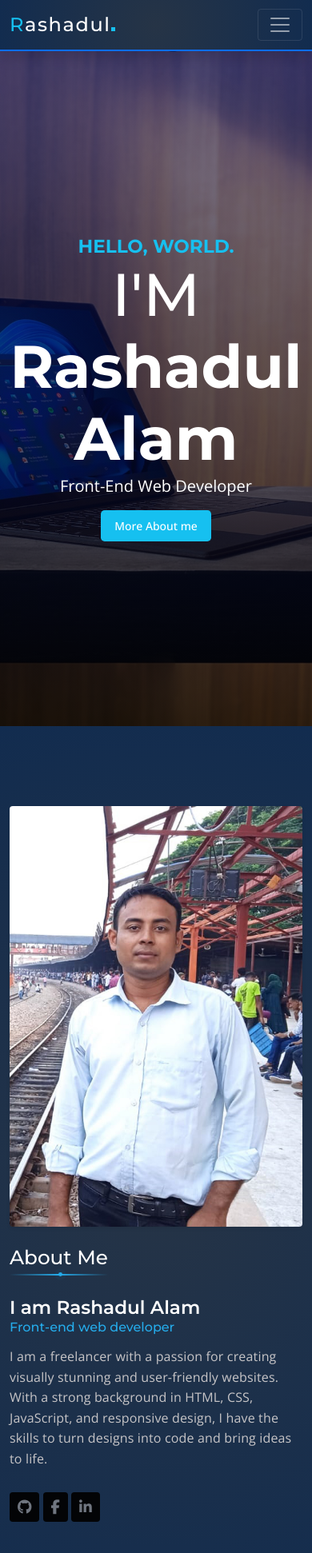
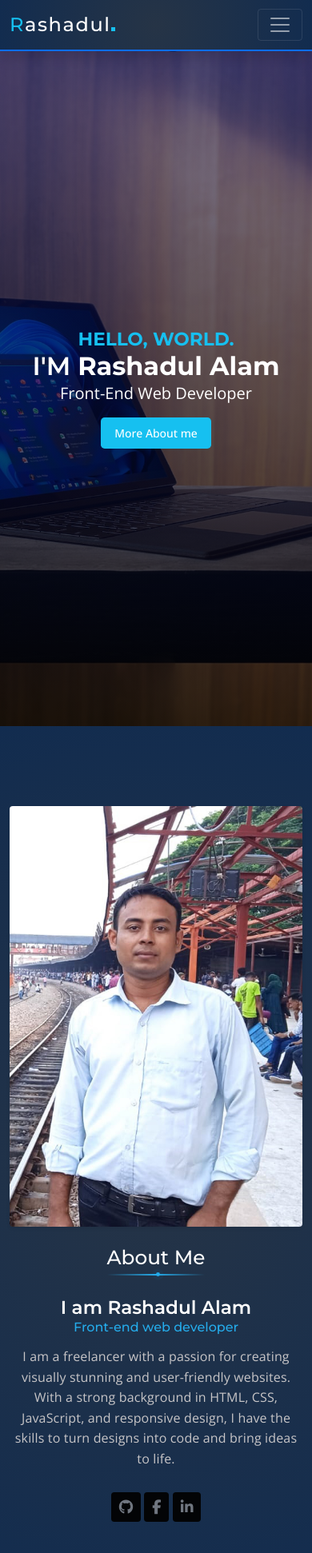
Before and after one commit to rashadulalam/rashadul, a plain HTML site: page index.html in a window 390 px wide. Shown: the top 1942 px of the page at 80% size. Drawn offline with nearby package versions, Linux system fonts and the light colour scheme.

Commit message:
responsite css

```diff
--- a/css/rashadul.css
+++ b/css/rashadul.css
@@ -193,7 +193,7 @@ margin-bottom: 35px;
     background: rgb(38,52,70);
     background: radial-gradient(circle, rgba(38,52,70,1) 0%, rgba(18,44,79,1) 100%);
 }
-.about_text {}
+
 .about_text .about_deails h3 {
     color: #fff;
     font-weight: 600;
@@ -210,10 +210,7 @@ margin-bottom: 35px;
     line-height: 1.6;
 }
 
-.social-profiles {
 
-
-}
 
 .social-profiles a {
     background-color: #030406;
@@ -499,3 +496,24 @@ background: radial-gradient(circle, rgba(38,52,70,1) 0%, rgba(18,44,79,1) 100%);
 .footer-area {
     background-color: #030406
 }
+
+
+@media (max-width: 991px) {
+    .hero-text h1 {
+        font-size: 32px;
+        font-weight: 600;
+    }
+    .page-title {
+        text-align: center;
+    }
+    .about_text {
+        text-align: center;
+    }
+    .social-profiles {
+        text-align: center;
+
+    }
+    .work-content, .work-content.right {
+        text-align: center;
+    }
+}
--- a/index.html
+++ b/index.html
@@ -77,7 +77,7 @@
               </div>
             </div>
 
-            <div class="col-lg-4 mb-4 mb-lg-0">
+            <div class="col-lg-4">
               <div class="about_text">
                 <div class="page-title">
                   <h2>About Me</h2>
@@ -88,7 +88,7 @@
                   <p>I am a freelancer with a passion for creating visually stunning and user-friendly websites. With a strong background in HTML, CSS, JavaScript, and responsive design, I have the skills to turn designs into code and bring ideas to life.</p>
                 </div>
               </div>
-              <div class="social-profiles my-4 py-1">
+              <div class="social-profiles mt-4 py-1">
                 <a class="rounded" target="_blank" href="https://github.com/rashadulalam/"><i class="fab fa-github"></i></a>
                 <a class="rounded" target="_blank" href="https://www.facebook.com/rashadulalambd/"><i class="fab fa-facebook-f"></i></a>
                 <a class="rounded" target="_blank" href="https://www.linkedin.com/in/rashadul91/?lipi=urn%3Ali%3Apage%3Ad_flagship3_feed%3Bw2CUdNV3ReC8E8LfM2fWWA%3D%3D"><i class="fab fa-linkedin-in"></i></a>
@@ -166,7 +166,7 @@
                 <h5>Featured Project</h5>
                 <h3>Ftch JSON Data</h3>
                 <div class="details shadow-sm">
-                  <p>A template for multipurpose use. Lorem ipsum dolor sit amet consectetur adipisicing elit. Incidunt, sapiente.</p>
+                  <p>This is a API related project. which was bult for demo purposes.</p>
                 </div>
                 <div class="technology">
                   <ul>
@@ -194,7 +194,7 @@
                 <h5>Featured Project</h5>
                 <h3>White Space</h3>
                 <div class="details shadow-sm">
-                  <p>A template for multipurpose use. Lorem ipsum dolor sit amet consectetur adipisicing elit. Incidunt, sapiente.</p>
+                  <p>A template for multipurpose use. you can use it for your personal or commercial purpose.</p>
                 </div>
                 <div class="technology">
                   <ul>
@@ -222,7 +222,7 @@
                 <h5>Featured Project</h5>
                 <h3>ToDo App</h3>
                 <div class="details shadow-sm">
-                  <p>A template for multipurpose use. Lorem ipsum dolor sit amet consectetur adipisicing elit. Incidunt, sapiente.</p>
+                  <p>This is a JavaScript todo appl. You can use it for your awesome project.</p>
                 </div>
                 <div class="technology">
                   <ul>
```
